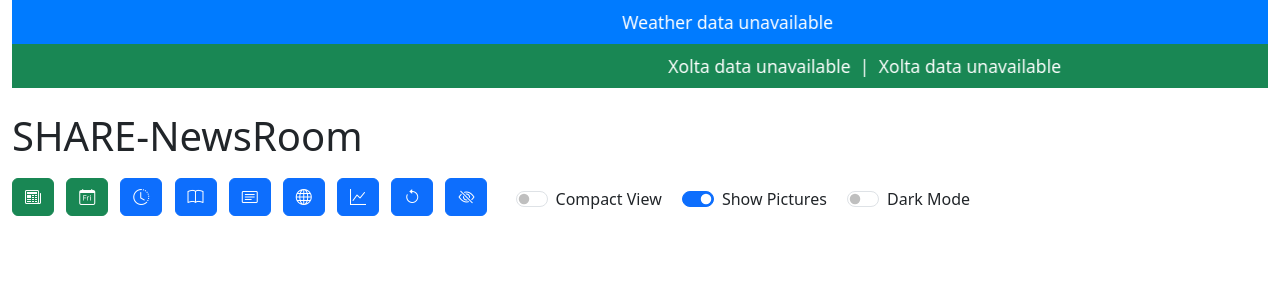
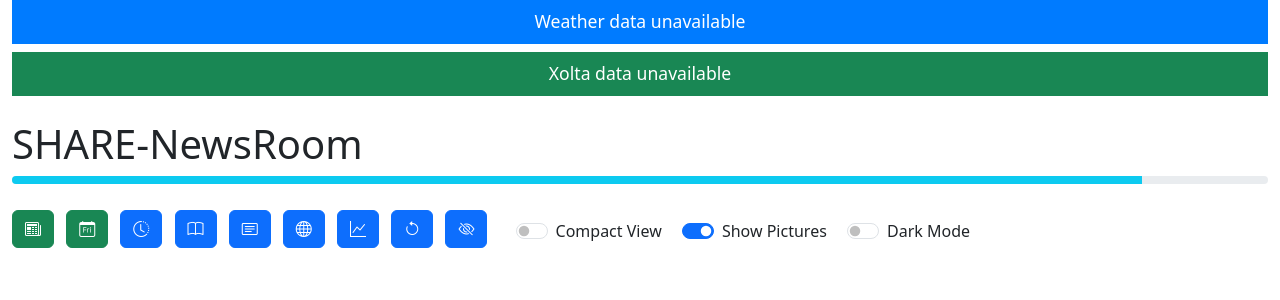
Before and after one commit to RasmusOtharKirketerp/ies-3, a Flask app: page / in a window 1280 px wide. Shown: the top 300 px of the page. Run offline with Flask 3, Linux system fonts and the light colour scheme; data that the repository does not hold is empty.

Commit message:
static boxes instead of ticker and other small changes

```diff
--- a/src/templates/index.html
+++ b/src/templates/index.html
@@ -88,6 +88,15 @@
             display: none !important;
         }
 
+        .hide-pictures .col-md-3 {
+            display: none !important;
+        }
+
+        .hide-pictures .col-md-9 {
+            flex: 0 0 100%;
+            max-width: 100%;
+        }
+
         .weather-ticker,
         .xolta-ticker {
             width: 100%;
@@ -97,10 +106,12 @@
             padding: 8px 0 8px 0;
             text-align: center;
             font-size: 1.1rem;
-            white-space: nowrap;
+            white-space: normal;
             overflow: hidden;
             position: relative;
-            height: 44px;
+            height: auto;
+            min-height: 44px;
+            margin-bottom: 0.5rem;
         }
 
         .xolta-ticker {
@@ -112,18 +123,18 @@
         .weather-ticker-inner,
         .xolta-ticker-inner {
             display: inline-block;
-            white-space: nowrap;
-            will-change: transform;
-            position: absolute;
-            left: 100%;
-            top: 50%;
-            transform: translateY(-50%);
-            animation: ticker-scroll 15s linear infinite;
+            white-space: normal;
+            will-change: auto;
+            position: static;
+            left: auto;
+            top: auto;
+            transform: none;
+            animation: none;
         }
 
         .weather-ticker.paused .weather-ticker-inner,
         .xolta-ticker.paused .xolta-ticker-inner {
-            animation-play-state: paused;
+            animation-play-state: initial;
         }
 
         @keyframes ticker-scroll {
@@ -203,6 +214,11 @@
             color: #e8e6e3 !important;
         }
 
+        body.dark-mode .article-meta small,
+        body.dark-mode .article-meta .text-muted {
+            color: #b0b0b0 !important;
+        }
+
         body.dark-mode .badge.bg-success {
             background-color: #28a745 !important;
             color: #fff !important;
@@ -251,6 +267,10 @@
         <span class="xolta-ticker-inner" id="xolta-ticker-inner">Loading Xolta data...</span>
     </div>
     <h1 class="mt-4">{{ user_id }}-NewsRoom</h1>
+    <div class="progress mb-3" style="height: 8px;">
+        <div id="reload-progress" class="progress-bar bg-info" role="progressbar" style="width: 100%;"
+            aria-valuenow="100" aria-valuemin="0" aria-valuemax="100"></div>
+    </div>
     <div class="button-container mb-3">
         <a href="/" class="btn btn-success me-2 mb-2" title="All Articles"><i class="bi bi-newspaper"></i></a>
         <a href="/today" class="btn btn-success me-2 mb-2" title="Today's Articles"><i
@@ -431,22 +451,7 @@
                 return `<img src="https://openweathermap.org/img/wn/${icon}@2x.png" alt="${desc}" title="${desc}">`;
             }
 
-            function setTickerAnimation(ticker, tickerInner) {
-                // Duplicate the content for endless loop
-                const content = tickerInner.innerHTML;
-                tickerInner.innerHTML = content + " &nbsp;|&nbsp; " + content;
-
-                // Calculate animation duration based on content width and viewport
-                setTimeout(() => {
-                    const tickerWidth = ticker.offsetWidth;
-                    const contentWidth = tickerInner.scrollWidth / 2; // since we duplicated
-                    const speed = 80; // px per second
-                    const duration = (contentWidth + tickerWidth) / speed;
-                    tickerInner.style.animationDuration = duration + "s";
-                }, 100);
-            }
-
-            // Weather ticker fetch
+            // Weather ticker fetch (now static box)
             fetch(`https://api.openweathermap.org/data/2.5/forecast?q=${encodeURIComponent(city)}&appid=${apiKey}&units=metric&lang=da`)
                 .then(response => response.json())
                 .then(data => {
@@ -507,14 +512,13 @@
                     }
 
                     weatherTickerInner.innerHTML = [todayStr, tomorrowStr, weekendStr].filter(Boolean).join(' | ');
-                    setTickerAnimation(weatherTicker, weatherTickerInner);
                 })
                 .catch(() => {
                     weatherTickerInner.textContent = "Weather data unavailable";
                 });
 
-            // Xolta ticker fetch
-            function fetchAndAnimateXolta() {
+            // Xolta box fetch (now static box)
+            function fetchAndShowXolta() {
                 const XOLTA_API = "http://80.197.112.200:9123/xolta/data";
                 const XOLTA_KEY = "sk-5nC3TqA7rLgJ9wXzM0vKbF2eYtPqDU1L";
                 fetch(XOLTA_API, {
@@ -525,45 +529,60 @@
                 })
                     .then(r => r.json())
                     .then(xolta => {
+                        // Defensive: fallback to -- if value is undefined/null/empty or not a number
+                        function safe(val, unit = '') {
+                            // Accept 0, negative, and positive numbers, but not undefined/null/empty/"undefined"/"null"
+                            if (
+                                val === undefined ||
+                                val === null ||
+                                val === '' ||
+                                val === 'undefined' ||
+                                val === 'null' ||
+                                (unit && (typeof val !== 'number' && isNaN(Number(val))))
+                            ) return '--' + unit;
+                            // Format numbers to 2 decimals for kW and % units
+                            if (unit && unit.trim() === 'kW' && !isNaN(Number(val))) return Number(val).toFixed(2) + unit;
+                            if (unit && unit.trim() === '%' && !isNaN(Number(val))) return Number(val).toFixed(2) + unit;
+                            return val + unit;
+                        }
                         const xoltaStr = `
-                            <i class="bi bi-battery-full"></i> ${xolta["Batteri status"]}%
-                            <i class="bi bi-sun"></i> ${xolta["Solceller"]} kW
-                            <i class="bi bi-house"></i> ${xolta["Husforbrug"]} kW
-                            <i class="bi bi-lightning-charge"></i> ${xolta["Nettet"]} kW
-                            <i class="bi bi-battery-charging"></i> ${xolta["Batteri"]} kW
-                            <i class="bi bi-percent"></i> ${xolta["Egenproduktion_pct"]}%
-                            <i class="bi bi-clock"></i> ${xolta["Tidspunkt"]}
-                        `;
+                        <i class="bi bi-battery-full"></i> ${safe(xolta["Batteri status"], '%')}
+                        <i class="bi bi-sun"></i> ${safe(xolta["Solceller"], ' kW')}
+                        <i class="bi bi-house"></i> ${safe(xolta["Husforbrug"], ' kW')}
+                        <i class="bi bi-lightning-charge"></i> ${safe(xolta["Nettet"], ' kW')}
+                        <i class="bi bi-battery-charging"></i> ${safe(xolta["Batteri"], ' kW')}
+                        <i class="bi bi-percent"></i> ${safe(xolta["Egenproduktion_pct"], '%')}
+                        <i class="bi bi-clock-history"></i> ${safe(xolta["Tidspunkt"])}
+                    `;
                         xoltaTickerInner.innerHTML = xoltaStr;
-                        setTickerAnimation(xoltaTicker, xoltaTickerInner);
                     })
                     .catch(() => {
                         xoltaTickerInner.textContent = "Xolta data unavailable";
-                        setTickerAnimation(xoltaTicker, xoltaTickerInner);
                     });
             }
 
             // Initial Xolta fetch
-            fetchAndAnimateXolta();
+            fetchAndShowXolta();
 
-            // Refresh Xolta ticker every 60 seconds
-            setInterval(fetchAndAnimateXolta, 60000);
+            // Refresh Xolta box every 60 seconds
+            setInterval(fetchAndShowXolta, 60000);
+        });
+        // Progress bar timer for reload
+        let reloadSeconds = 60;
+        const progressBar = document.getElementById('reload-progress');
+        let progress = 100;
+        function updateProgressBar() {
+            progress -= 100 / reloadSeconds;
+            if (progress < 0) progress = 0;
+            progressBar.style.width = progress + "%";
+            progressBar.setAttribute('aria-valuenow', Math.round(progress));
+        }
+        setInterval(updateProgressBar, 1000);
 
-            // Pause animation on hover for both tickers
-            weatherTicker.addEventListener('mouseenter', function () {
-                weatherTicker.classList.add('paused');
-            });
-            weatherTicker.addEventListener('mouseleave', function () {
-                weatherTicker.classList.remove('paused');
-            });
-            xoltaTicker.addEventListener('mouseenter', function () {
-                xoltaTicker.classList.add('paused');
-            });
-            xoltaTicker.addEventListener('mouseleave', function () {
-                xoltaTicker.classList.remove('paused');
-            });
-        });
-        // ...existing code...
+        // Page reload every 60 seconds
+        setTimeout(function () {
+            window.location.reload();
+        }, reloadSeconds * 1000);
     </script>
 </body>
 
```
